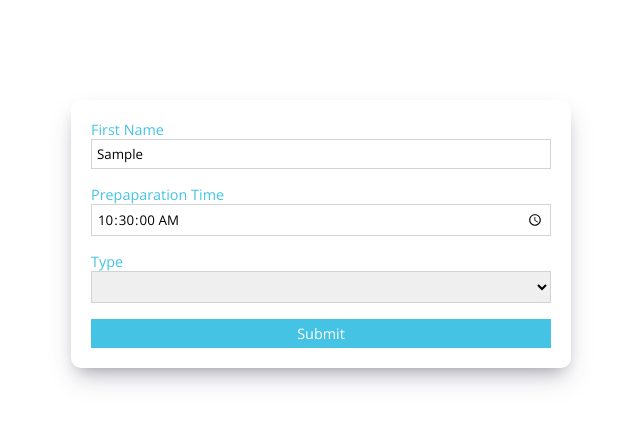
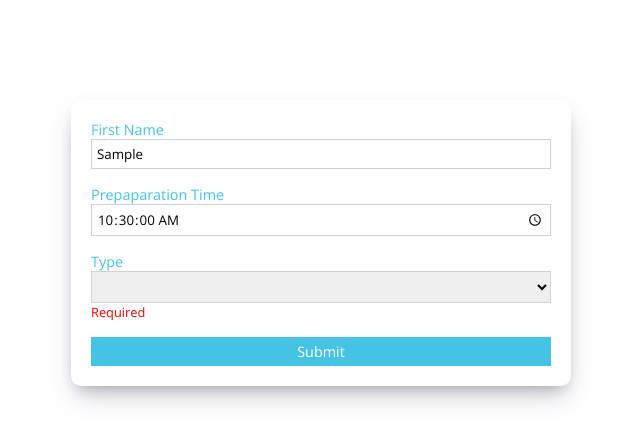
Before and after one commit to Dawidson2000/HexOcean, a React (Create React App) app: page / in a window 1280 px wide. Both pictures are taken after typing "Sample", "10:30" into the empty fields and a click on the button "Submit". Shown: the top 442 px of the page, without its empty margins (319-959 px from the left). Built offline with nearby package versions, Linux system fonts and the light colour scheme.

Commit message:
Added on field level required validation

```diff
--- a/src/UI/InputWrapper.tsx
+++ b/src/UI/InputWrapper.tsx
@@ -9,6 +9,11 @@ const InputWrapper = styled.div`
         font-size: 0.9rem;
         color: ${Colors.mainThemeColor};
     }
+
+    & span {
+        font-size: 0.8rem;
+        color: red;
+    }
 `;
 
 export default InputWrapper;
--- a/src/components/DishesForm.tsx
+++ b/src/components/DishesForm.tsx
@@ -6,6 +6,7 @@ import Select from "../UI/Select";
 import SubmitButton from "../UI/SubmitButton";
 
 import { Form, Field } from 'react-final-form';
+import type Dish from "../modals/dish-type";
 
 const StyledForm = styled.form`
     max-width: 500px;
@@ -20,7 +21,9 @@ const StyledForm = styled.form`
 `;
 
 const Dishesform: FC = () => {
-    const onSubmit = async (values: any) => {
+    const required = (value: any) => (value ? undefined : 'Required')
+
+    const onSubmit = async (values: Dish) => {
         console.log(values);
     };
 
@@ -31,30 +34,39 @@ const Dishesform: FC = () => {
                 <StyledForm onSubmit={handleSubmit}>
                     <InputWrapper>
                         <label>First Name</label>
-                        <Field name='name'>
+                        <Field name='name' validate={required}>
                             {props => (
+                                <>
                                     <Input id='name' type='text' onChange={props.input.onChange} value={props.input.value} />
+                                    {props.meta.error && props.meta.touched && <span>{props.meta.error}</span>}
+                                </>
                             )}
                         </Field>
                     </InputWrapper>
                     <InputWrapper>
                         <label>Prepaparation Time</label>
-                        <Field name='preparation_time'>
+                        <Field name='preparation_time' validate={required}>
                             {props => (
+                                <>
                                     <Input id='preparation_time' type='time' step='1' onChange={props.input.onChange} value={props.input.value} />
+                                    {props.meta.error && props.meta.touched && <span>{props.meta.error}</span>}
+                                </>
                             )}
                         </Field>
                     </InputWrapper>
                     <InputWrapper>
                         <label>Type</label>
-                        <Field name='type'>
+                        <Field name='type' validate={required}>
                             {props => (
+                                <>
                                     <Select id='type' name='type' value={props.input.value} onChange={props.input.onChange}>
                                         <option />
                                         <option value={'pizza'}>pizza</option>
                                         <option value={'soup'}>soup</option>
                                         <option value={'sandwich'}>sandwich</option>
                                     </Select>
+                                    {props.meta.error && props.meta.touched && <span>{props.meta.error}</span>}
+                                </>
                             )}
                         </Field>
                     </InputWrapper>
@@ -63,18 +75,24 @@ const Dishesform: FC = () => {
                         <>
                             <InputWrapper>
                                 <label>Number of slices</label>
-                                <Field name='no_of_slices'>
+                                <Field name='no_of_slices' validate={required}>
                                     {props => (
+                                        <>
                                             <Input id='no_of_slices' type='number' onChange={props.input.onChange} value={props.input.value} />
+                                            {props.meta.error && props.meta.touched && <span>{props.meta.error}</span>}
+                                        </>
                                     )}
                                 </Field>
                             </InputWrapper>
 
                             <InputWrapper>
                                 <label>Diameter</label>
-                                <Field name='diameter'>
+                                <Field name='diameter' validate={required}>
                                     {props => (
+                                        <>
                                             <Input id='diameter' type='number' onChange={props.input.onChange} value={props.input.value} />
+                                            {props.meta.error && props.meta.touched && <span>{props.meta.error}</span>}
+                                        </>
                                     )}
                                 </Field>
                             </InputWrapper>
@@ -84,8 +102,9 @@ const Dishesform: FC = () => {
                     {values.type === 'soup' &&
                         <InputWrapper>
                             <label>Spiciness</label>
-                            <Field name='spiciness_scale'>
+                            <Field name='spiciness_scale' validate={required}>
                                 {props => (
+                                    <>
                                         <Select id='spiciness_scale' name='spiciness_scale' value={props.input.value} onChange={props.input.onChange}>
                                             <option />
                                             <option value={1}>1</option>
@@ -99,6 +118,8 @@ const Dishesform: FC = () => {
                                             <option value={9}>9</option>
                                             <option value={10}>10</option>
                                         </Select>
+                                        {props.meta.error && props.meta.touched && <span>{props.meta.error}</span>}
+                                    </>
                                 )}
                             </Field>
                         </InputWrapper>
@@ -107,9 +128,12 @@ const Dishesform: FC = () => {
                     {values.type === 'sandwich' &&
                         <InputWrapper>
                             <label>Number of slices of bread</label>
-                            <Field name='slices_of_bread'>
+                            <Field name='slices_of_bread' validate={required}>
                                 {props => (
+                                    <>
                                         <Input id='slices_of_bread' type='number' onChange={props.input.onChange} value={props.input.value} />
+                                        {props.meta.error && props.meta.touched && <span>{props.meta.error}</span>}
+                                    </>
                                 )}
                             </Field>
                         </InputWrapper>
```
Lines whose indentation alone changed are shown as unchanged.
